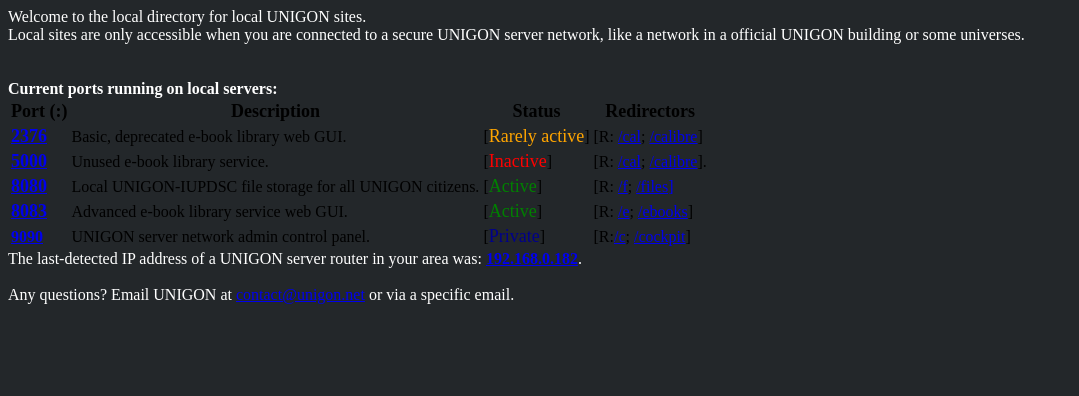
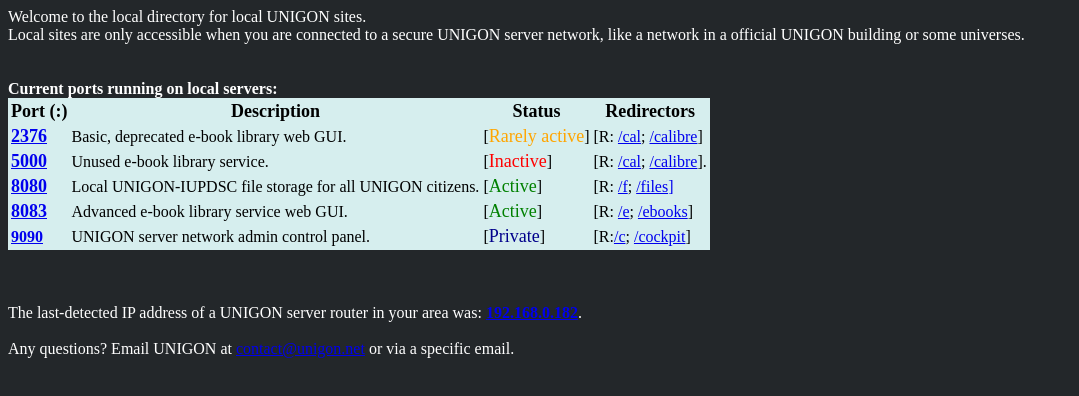
Before and after one commit to iunigon/local, a plain HTML site: page index.html in a window 1280 px wide. Shown: the whole page, without its empty margins (0-1079 px from the left). Drawn offline with Linux system fonts and the light colour scheme; a web font is replaced by a local one.

Commit message:
Update index.html

```diff
--- a/index.html
+++ b/index.html
@@ -12,8 +12,9 @@ Local sites are only accessible when you are connected to a secure UNIGON server
 <br>
 <br>
 <b> Current ports running on local servers:</b>
+
 <br>
-  <table>
+  <table style="background-color: #D6EEEE;">
   <tr>
     <th><font size="+1">Port (:)</th>
     <th><font size="+1">Description</th>
@@ -51,7 +52,9 @@ Local sites are only accessible when you are connected to a secure UNIGON server
 <td>[R:<a href="//local.unigon.net/c">/c</a>; <a href="//local.unigon.net/cockpit">/cockpit</a>]</td>
   </tr>
 </table>
-
+<br>
+<br>
+<br>
 
   The last-detected IP address of a UNIGON server router in your area was: <a href="//192.168.0.182"><b>192.168.0.182</b></a>.
  <br>
```
